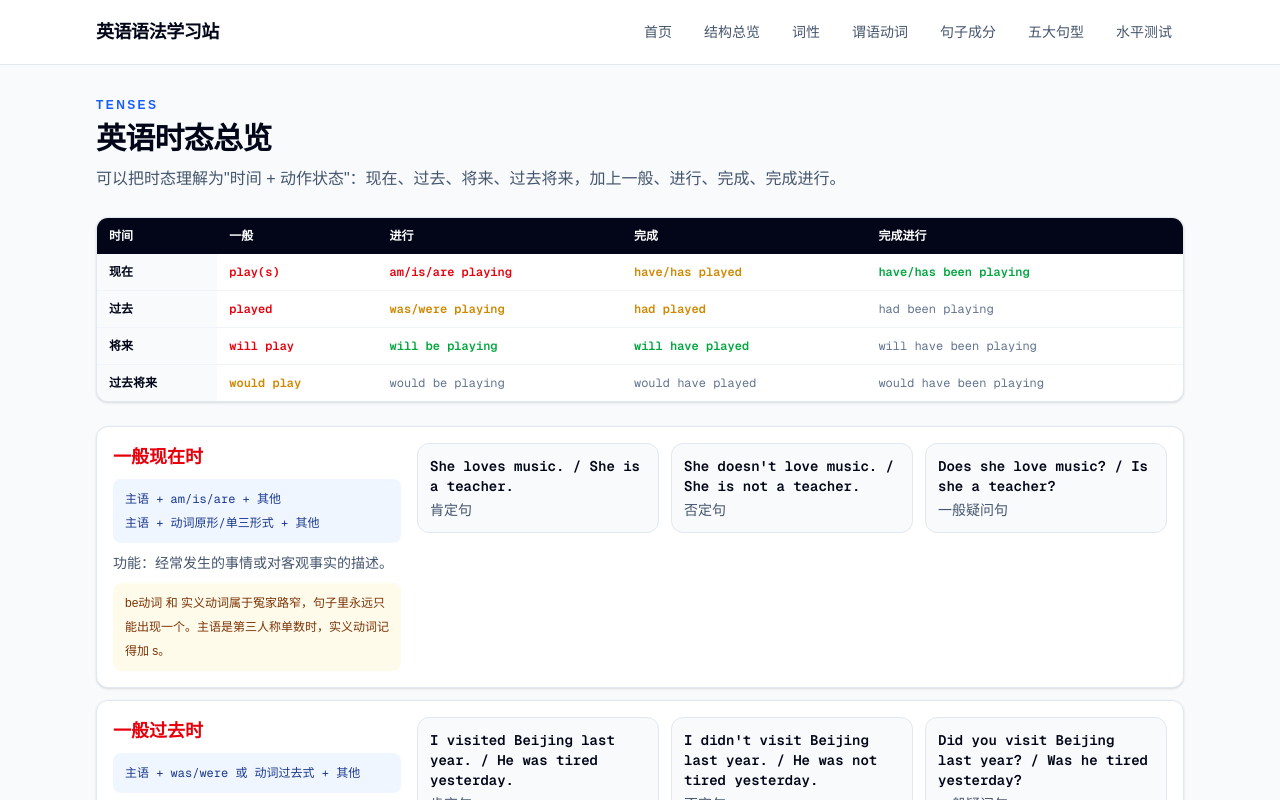
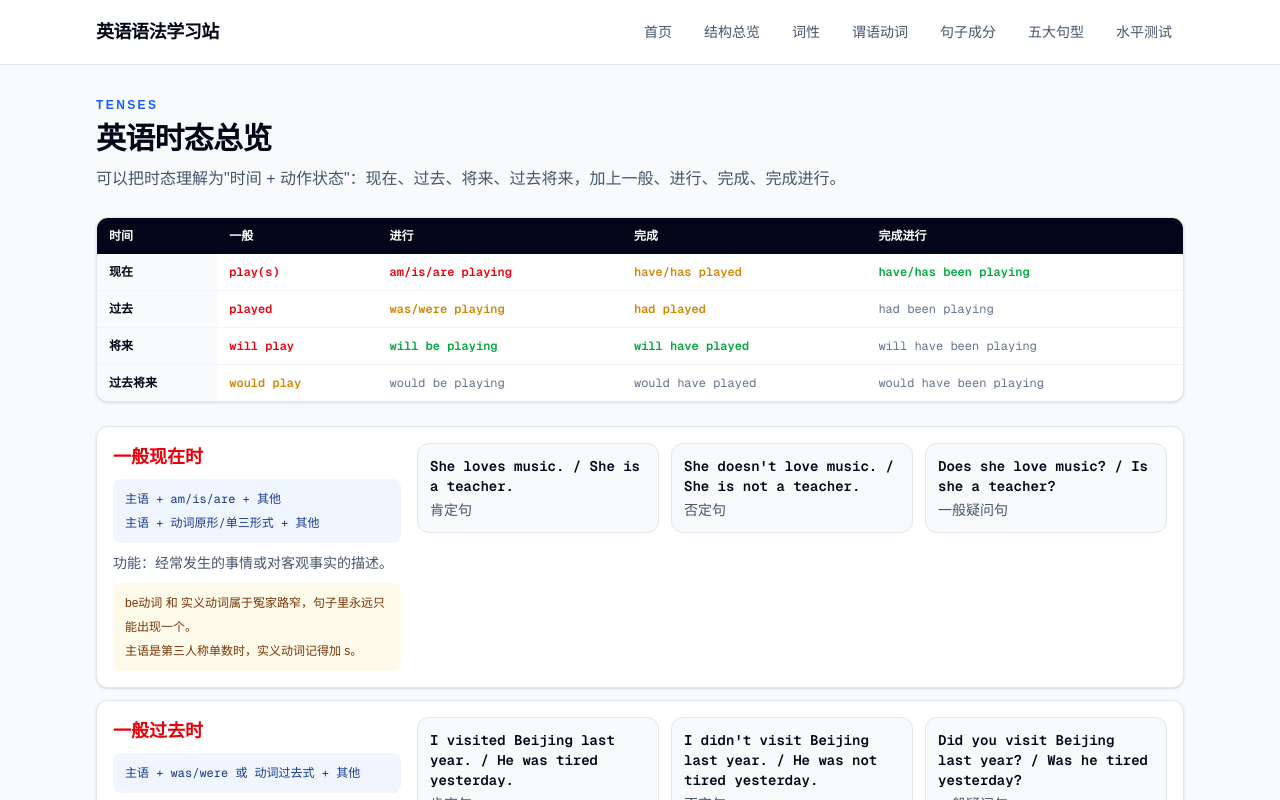
Before and after one commit to Jet-zz/EnglishGrammarSite, a Next.js app: page /grammar/tenses in a window 1280 px wide. Shown: the top 800 px of the page. Built offline with nearby package versions, Linux system fonts and the light colour scheme.

Commit message:
一般现在时备注分两行显示

```diff
--- a/src/app/grammar/tenses/page.tsx
+++ b/src/app/grammar/tenses/page.tsx
@@ -73,9 +73,11 @@ export default function TensesPage() {
                   ))}
                 </div>
                 <p className="mt-2 text-sm leading-6 text-slate-600">{tense.function}</p>
-                <p className="mt-2 rounded-lg bg-amber-50 px-3 py-2 text-xs leading-6 text-amber-900">
-                  {tense.note}
-                </p>
+                <div className="mt-2 rounded-lg bg-amber-50 px-3 py-2 text-xs leading-6 text-amber-900">
+                  {tense.note.split('\n').map((line, i) => (
+                    <p key={i}>{line}</p>
+                  ))}
+                </div>
               </div>
               <div className="flex flex-1 gap-3">
                 <div className="flex-1">
--- a/src/content/tenses.ts
+++ b/src/content/tenses.ts
@@ -26,7 +26,7 @@ export const tenses: Tense[] = [
     positive: "She loves music. / She is a teacher.",
     negative: "She doesn't love music. / She is not a teacher.",
     question: "Does she love music? / Is she a teacher?",
-    note: "be动词 和 实义动词属于冤家路窄，句子里永远只能出现一个。主语是第三人称单数时，实义动词记得加 s。",
+    note: "be动词 和 实义动词属于冤家路窄，句子里永远只能出现一个。\n主语是第三人称单数时，实义动词记得加 s。",
   },
   {
     name: "一般过去时",
```
